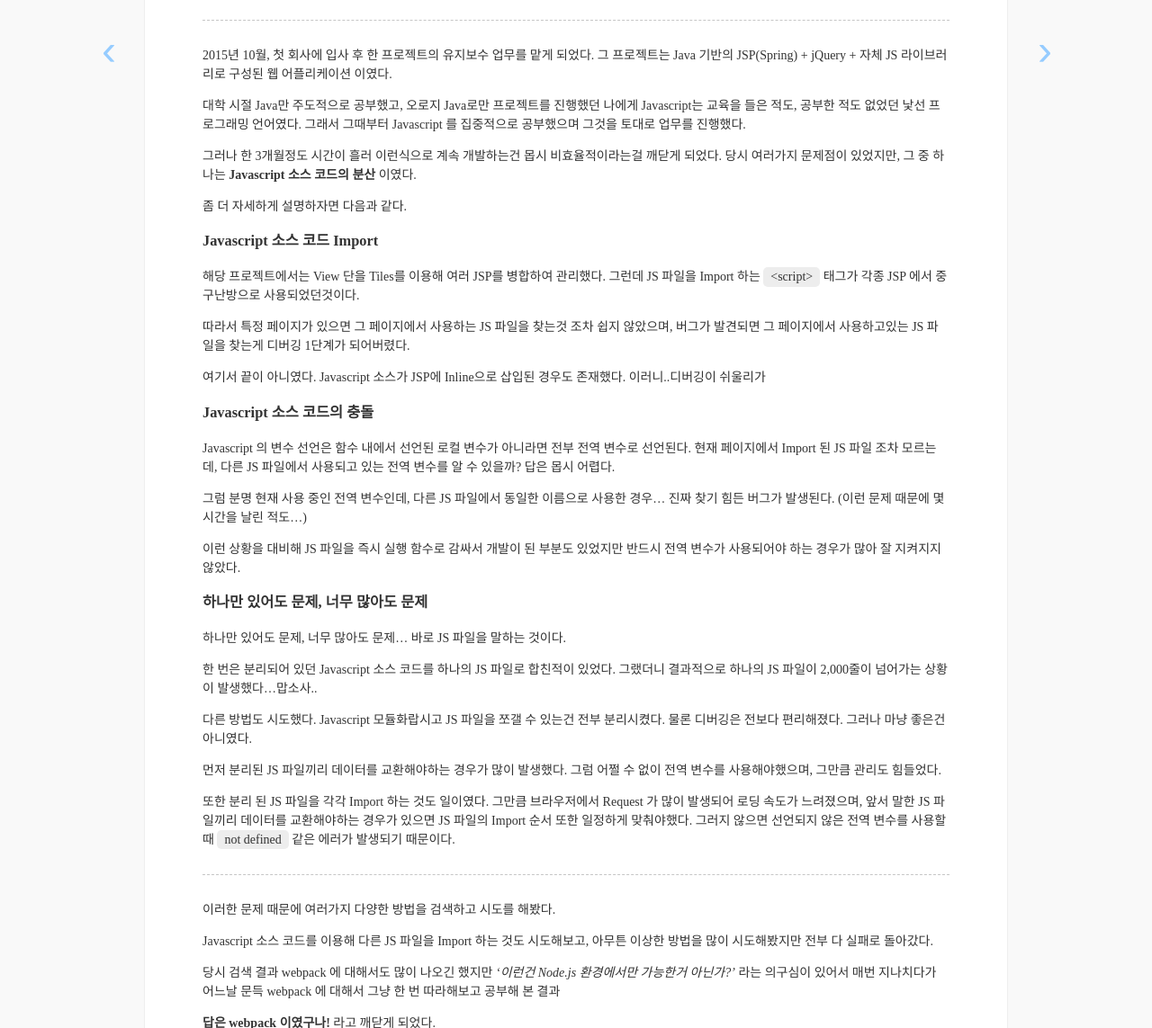
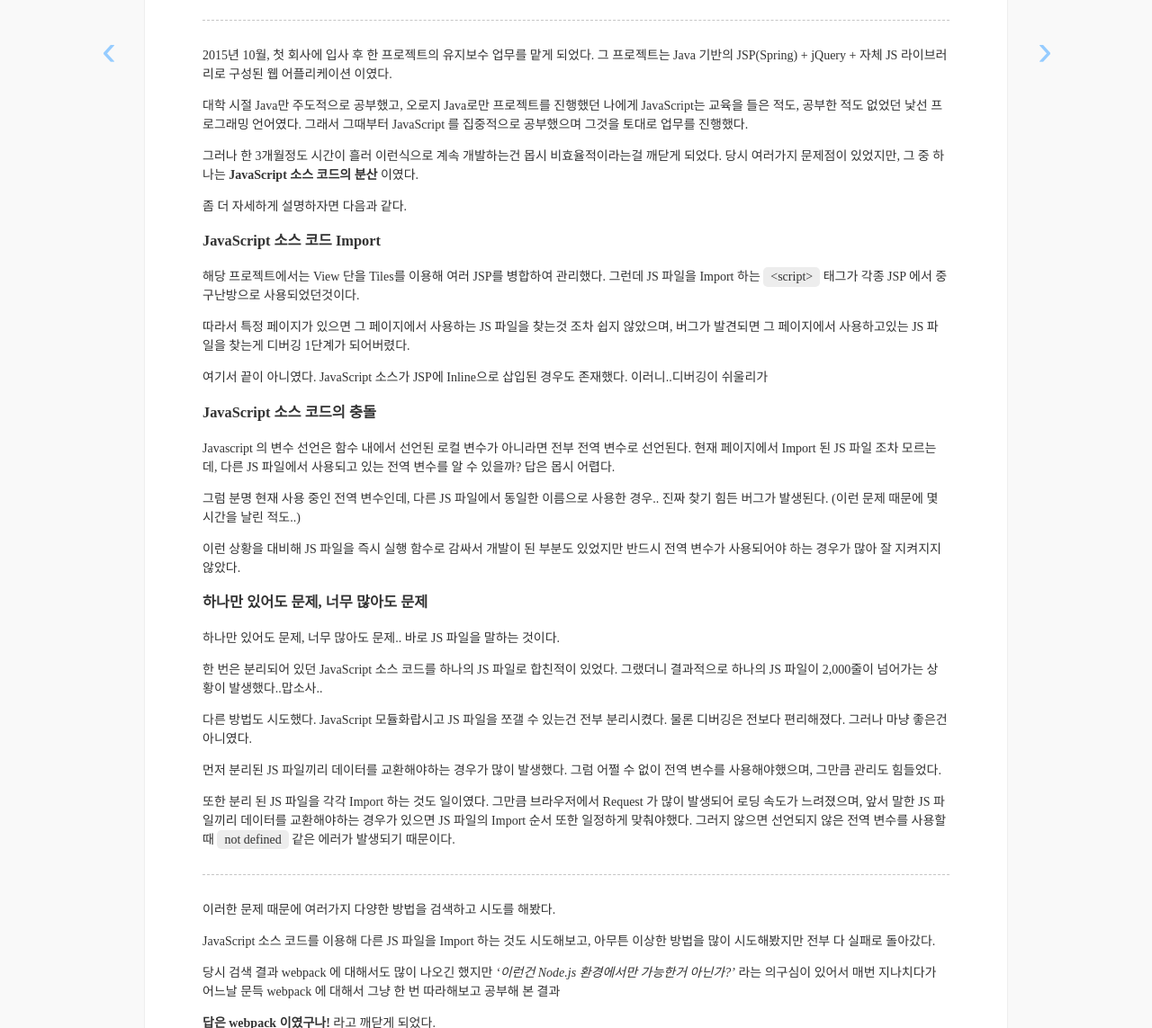
Before and after one commit to ryum91/ryum91.github.com, a Jekyll site: the page built from _posts/dev/2018-07-02-21.md, in a window 1280 px wide. Shown: the part 398-1541 px from the top of the page at 90% size. Built offline with Jekyll 4.4.1, drawn with Linux system fonts in a browser that asks for light colours; nearby versions of some CDN libraries; some web fonts are replaced; comment, search, counter and statistics services are not loaded.

```diff
--- a/_posts/dev/2018-07-02-21.md
+++ b/_posts/dev/2018-07-02-21.md
@@ -9,42 +9,42 @@ tags: [webpack, spring, jsp, java, javascript, legacy]
 2015년 10월, 첫 회사에 입사 후 한 프로젝트의 유지보수 업무를 맡게 되었다.
 그 프로젝트는 Java 기반의 JSP(Spring) + jQuery + 자체 JS 라이브러리로 구성된 웹 어플리케이션 이였다.
 
-대학 시절 Java만 주도적으로 공부했고, 오로지 Java로만 프로젝트를 진행했던 나에게 Javascript는 교육을 들은 적도, 공부한 적도 없었던 낯선 프로그래밍 언어였다.
-그래서 그때부터 Javascript 를 집중적으로 공부했으며 그것을 토대로 업무를 진행했다.
+대학 시절 Java만 주도적으로 공부했고, 오로지 Java로만 프로젝트를 진행했던 나에게 JavaScript는 교육을 들은 적도, 공부한 적도 없었던 낯선 프로그래밍 언어였다.
+그래서 그때부터 JavaScript 를 집중적으로 공부했으며 그것을 토대로 업무를 진행했다.
 
 그러나 한 3개월정도 시간이 흘러 이런식으로 계속 개발하는건 몹시 비효율적이라는걸 깨닫게 되었다.
-당시 여러가지 문제점이 있었지만, 그 중 하나는 **Javascript 소스 코드의 분산** 이였다.
+당시 여러가지 문제점이 있었지만, 그 중 하나는 **JavaScript 소스 코드의 분산** 이였다.
 
 좀 더 자세하게 설명하자면 다음과 같다.
 
-### Javascript 소스 코드 Import
+### JavaScript 소스 코드 Import
 해당 프로젝트에서는 View 단을 Tiles를 이용해 여러 JSP를 병합하여 관리했다.
 그런데 JS 파일을 Import 하는 `<script>` 태그가 각종 JSP 에서 중구난방으로 사용되었던것이다.
 
 따라서 특정 페이지가 있으면 그 페이지에서 사용하는 JS 파일을 찾는것 조차 쉽지 않았으며,
 버그가 발견되면 그 페이지에서 사용하고있는 JS 파일을 찾는게 디버깅 1단계가 되어버렸다.
 
-여기서 끝이 아니였다. Javascript 소스가 JSP에 Inline으로 삽입된 경우도 존재했다.
+여기서 끝이 아니였다. JavaScript 소스가 JSP에 Inline으로 삽입된 경우도 존재했다.
 이러니..디버깅이 쉬울리가
 
-### Javascript 소스 코드의 충돌
+### JavaScript 소스 코드의 충돌
 Javascript 의 변수 선언은 함수 내에서 선언된 로컬 변수가 아니라면 전부 전역 변수로 선언된다.
 현재 페이지에서 Import 된 JS 파일 조차 모르는데, 다른 JS 파일에서 사용되고 있는 전역 변수를 알 수 있을까?
 답은 몹시 어렵다.
 
-그럼 분명 현재 사용 중인 전역 변수인데, 다른 JS 파일에서 동일한 이름으로 사용한 경우...
-진짜 찾기 힘든 버그가 발생된다. (이런 문제 때문에 몇시간을 날린 적도...)
+그럼 분명 현재 사용 중인 전역 변수인데, 다른 JS 파일에서 동일한 이름으로 사용한 경우..
+진짜 찾기 힘든 버그가 발생된다. (이런 문제 때문에 몇시간을 날린 적도..)
 
 이런 상황을 대비해 JS 파일을 즉시 실행 함수로 감싸서 개발이 된 부분도 있었지만
 반드시 전역 변수가 사용되어야 하는 경우가 많아 잘 지켜지지 않았다.
 
 ### 하나만 있어도 문제, 너무 많아도 문제
-하나만 있어도 문제, 너무 많아도 문제... 바로 JS 파일을 말하는 것이다.
+하나만 있어도 문제, 너무 많아도 문제.. 바로 JS 파일을 말하는 것이다.
 
-한 번은 분리되어 있던 Javascript 소스 코드를 하나의 JS 파일로 합친적이 있었다.
-그랬더니 결과적으로 하나의 JS 파일이 2,000줄이 넘어가는 상황이 발생했다...맙소사..
+한 번은 분리되어 있던 JavaScript 소스 코드를 하나의 JS 파일로 합친적이 있었다.
+그랬더니 결과적으로 하나의 JS 파일이 2,000줄이 넘어가는 상황이 발생했다..맙소사..
 
-다른 방법도 시도했다. Javascript 모듈화랍시고 JS 파일을 쪼갤 수 있는건 전부 분리시켰다.
+다른 방법도 시도했다. JavaScript 모듈화랍시고 JS 파일을 쪼갤 수 있는건 전부 분리시켰다.
 물론 디버깅은 전보다 편리해졌다. 그러나 마냥 좋은건 아니였다.
 
 먼저 분리된 JS 파일끼리 데이터를 교환해야하는 경우가 많이 발생했다.
@@ -59,7 +59,7 @@ Javascript 의 변수 선언은 함수 내에서 선언된 로컬 변수가 아
 
 이러한 문제 때문에 여러가지 다양한 방법을 검색하고 시도를 해봤다.
 
-Javascript 소스 코드를 이용해 다른 JS 파일을 Import 하는 것도 시도해보고, 아무튼 이상한 방법을 많이 시도해봤지만
+JavaScript 소스 코드를 이용해 다른 JS 파일을 Import 하는 것도 시도해보고, 아무튼 이상한 방법을 많이 시도해봤지만
 전부 다 실패로 돌아갔다.
 
 당시 검색 결과 webpack 에 대해서도 많이 나오긴 했지만 *'이런건 Node.js 환경에서만 가능한거 아닌가?'* 라는 의구심이 있어서
```
